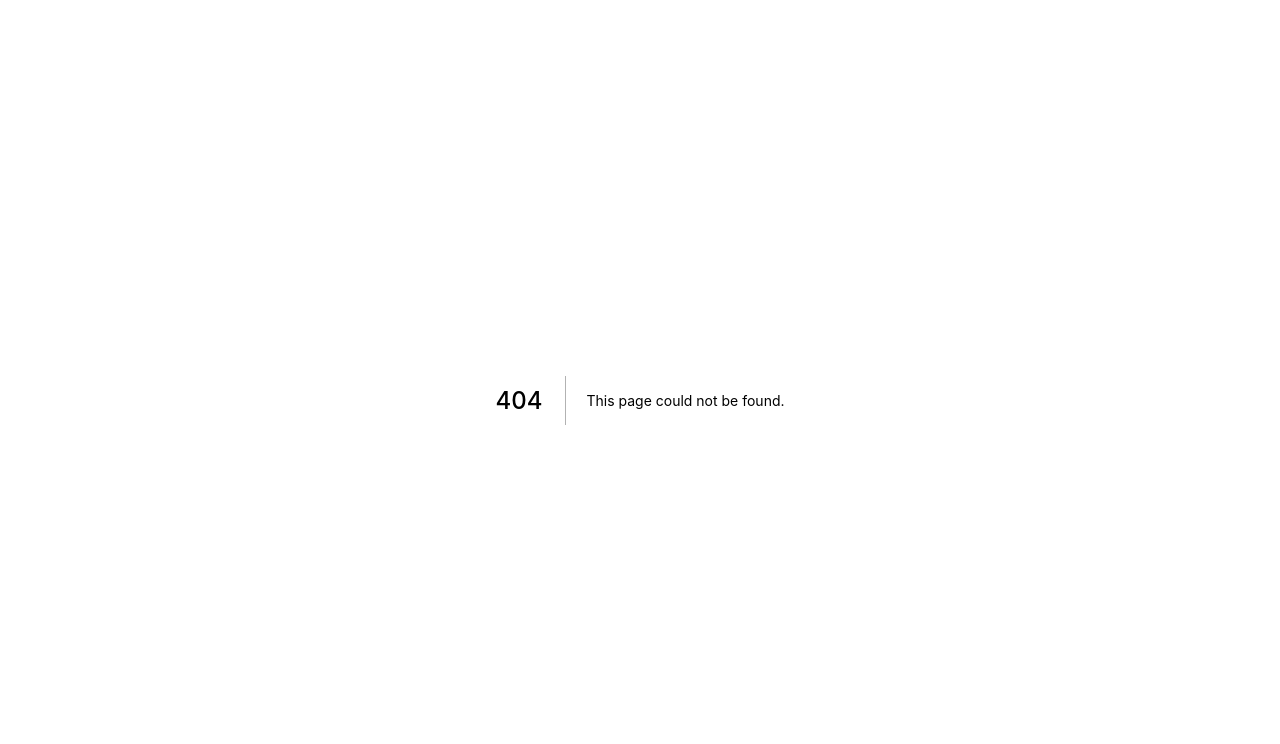
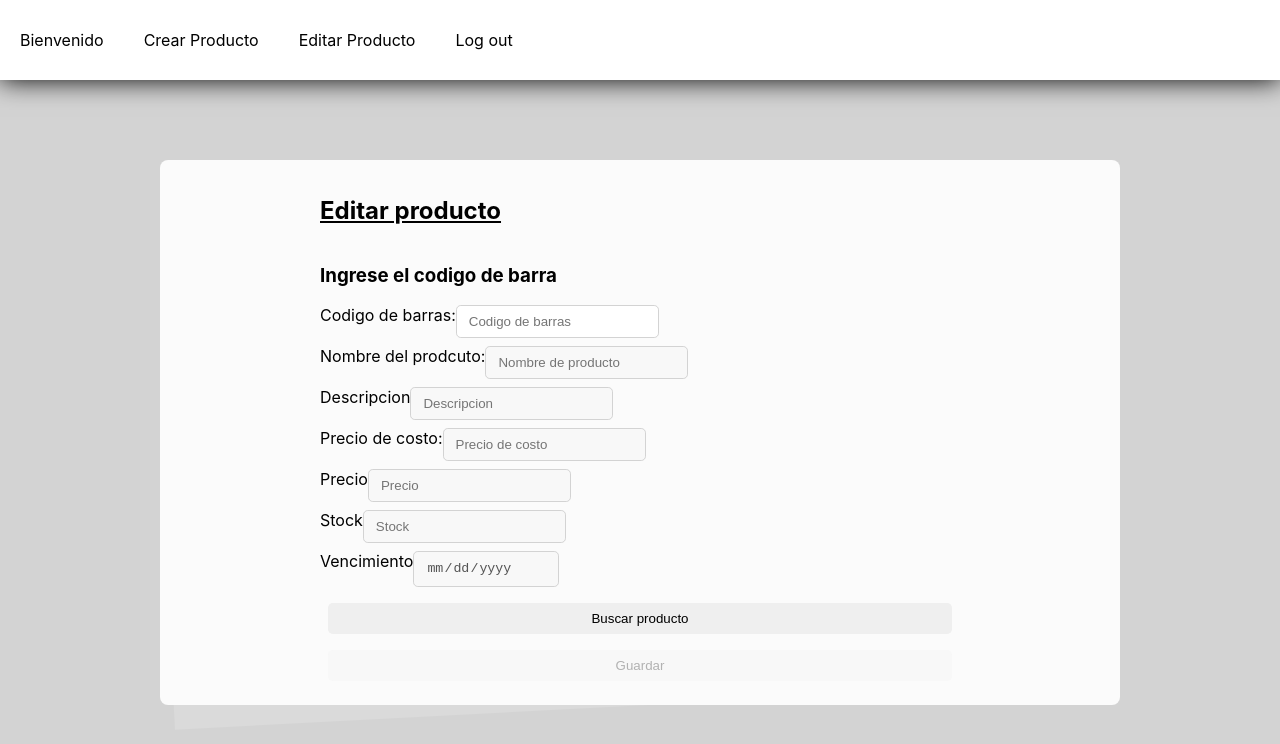
Before and after one commit to enzomarin/stock-app-front, a Next.js app: page /products/edit in a window 1280 px wide. Before the commit this address had no page. Shown: the top 744 px of the page. Built offline with nearby package versions, Linux system fonts and the light colour scheme.

Commit message:
editar productos

```diff
--- /dev/null
+++ b/pages/products/edit.js
@@ -0,0 +1,221 @@
+
+import { useEffect, useState } from "react"
+import NavBar from "../../components/navBar";
+
+
+const baseUrl = process.env.NEXT_PUBLIC_BACKEND_URL;
+function Edit(){
+    const [activeInputs, setActiveInputs] = useState(false)
+    const [product, setProduct] = useState({})
+
+
+
+    const handleChange = (e) => { // recibimos un evento e
+        const inputValue = e.target.value
+        const inputName = e.target.name
+
+        setProduct({...product, [inputName]: inputValue})
+    }
+
+    const handleClick = async (e) =>{
+        e.preventDefault()
+
+        try {
+            const res = await fetch(`${process.env.NEXT_PUBLIC_BACKEND_URL}/products/${product.barCode}`, {
+                method: 'GET'
+
+            })
+            const data = await res.json() // Convertir la respuesta a json para obtener el body
+
+            const {barCode, costPrice, description, expirationDate,name, price,stock}  = data.product
+
+            //console.log({barCode, costPrice, description, expirationDate,name, price,stock});
+            setProduct({barCode, costPrice, description, expirationDate,name, price,stock})
+            setActiveInputs(true)
+            // Agregamos el producto
+            //const newListProducts = [data.producto, ...products]
+            //fetchProducts()
+            //setProducts(newListProducts)
+        } catch (error) {
+            console.log(error);
+        }
+
+    }
+    const updateClick = async (e) =>{
+        e.preventDefault()
+        try{
+            const res = await fetch(`${process.env.NEXT_PUBLIC_BACKEND_URL}/products/${product.barCode}`,{
+                method:'POST',
+                headers: {
+                    'Content-Type': 'application/json'
+                },
+                body: JSON.stringify(product)
+
+            })
+
+            console.log(res);
+        }catch(err) {
+            console.log(err)
+        }
+    }
+
+
+
+
+    return(
+        <>
+            <NavBar></NavBar>
+            <div className="container df  jcsa">
+                <div className="df fdc">
+                    <h2>
+                        <u>
+                            Editar producto
+                        </u>
+
+                    </h2>
+                    <h3>Ingrese el codigo de barra </h3>
+                    <form className="form">
+                        <div className="df  ">
+                            <span>Codigo de barras:  </span>
+                            <input className="onone  " type="number" name="barCode" onChange={handleChange} value={product.barCode}  placeholder="Codigo de barras"></input>
+
+                        </div>
+                        <div className="df">
+                            <span></span>
+
+                        </div>
+                        <div className="df">
+                            <span>Nombre del prodcuto: </span>
+                            <input className="onone" type='text' name="name" onChange={handleChange}  value={product.name}  placeholder="Nombre de producto" disabled={!activeInputs}></input>
+
+                        </div>
+                        <div className="df">
+                            <span>Descripcion</span>
+                            <input className="onone" type='text' name="description" onChange={handleChange}  value={product.description}  placeholder="Descripcion" disabled={!activeInputs}></input>
+
+                        </div>
+                        <div className="df">
+                            <span>Precio de costo: </span>
+                            <input className="onone" type='number' name="costPrice" onChange={handleChange} value={product.costPrice} placeholder="Precio de costo" disabled={!activeInputs}></input>
+
+                        </div>
+                        <div className="df">
+                            <span>Precio</span>
+                            <input className="onone" type='number' name="price" onChange={handleChange} value={product.price} placeholder="Precio" disabled={!activeInputs}></input>
+
+                        </div>
+                        <div className="df">
+                            <span>Stock</span>
+                            <input className="onone" type='number' name="stock" onChange={handleChange} value={product.stock} placeholder="Stock" disabled={!activeInputs}></input>
+
+                        </div>
+                        <div className="df">
+                            <span>Vencimiento</span>
+                            <input className="onone" type='date' name="expirationDate" onChange={handleChange}  placeholder="Fecha de vencimiento" disabled={!activeInputs}></input>
+
+                        </div>
+
+                        <button className="button" onClick={handleClick}> Buscar producto</button>
+                        <button className="button" onClick={updateClick} disabled= {!activeInputs}> Guardar</button>
+                    </form>
+                </div>
+
+            </div>
+            <style jsx>
+                {`
+
+                    .df{
+                        display: flex;
+                    }
+                    .fdc{
+                        flex-direction: column;
+                    }
+                    .aic{
+                        align-items: center;
+                    }
+                    .jcc{
+                        justify-content: center;
+                    }
+                    .jcsa{
+                        justify-content: space-around;
+                    }
+                    .jcsb{
+                        justify-content: space-between;
+                    }
+                    .form{
+                        display: flex;
+                        flex-direction: column;
+                        width: 40rem;
+                        margin: 0 auto;
+
+                    }
+                    input{
+                        padding: 0.5rem 0.75rem;
+                        margin-bottom: 0.5rem;
+                        border: 1px solid lightgray;
+                        border-radius: 0.3rem;
+
+                    }
+                    .line{
+                        display:flex;
+                    }
+
+                    .onone{
+                        outline: none;
+                    }
+                    h1{
+                        color: black;
+                        text-align: center;
+                    }
+
+                    .container {
+                        background: rgba(255,255,255, .9);
+                        width: 60rem;
+                        margin: 0 auto;
+                        margin-top: 5rem;
+                        padding: 1rem;
+                        border-radius: 0.5rem;
+                        position :relative;
+                    }
+                    .container::before{
+                        content: '';
+                        position: absolute;
+                        background: rgba(255,255,255,.15);
+                        inset:0 ;
+                        transform: rotate(-3deg);
+                        z-index: -1;
+                    }
+
+                    .products-container{
+                        overflow: hidden;
+                        overflow-y: auto;
+                        width: 35rem;
+                        max-height: 20rem;
+                        padding: 0.5rem;
+                    }
+                    .product{
+                        box-shadow: 1px 2px 6px rgba(0,0,0,0.2);
+                        padding: 0.5rem;
+                        margin-bottom: 0.5rem;
+                        border-radius: 0.3rem;
+                    }
+                    .right_header {
+
+                        float: right;
+                    }
+
+                    button{
+                        margin: 0.5rem;
+                        padding: 0.5rem 0.75rem;
+                        border:none;
+                        border-radius: 0.3rem;
+                        cursor:pointer;
+                    }
+                `
+                }
+
+            </style>
+        </>
+    )
+}
+export default Edit
```
